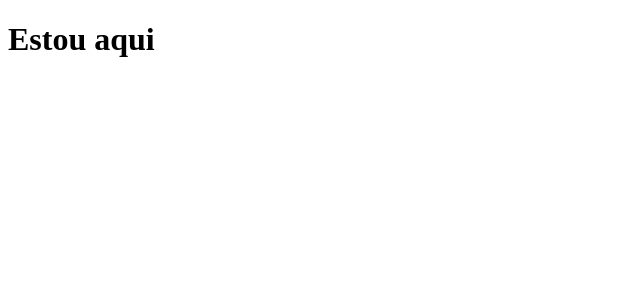
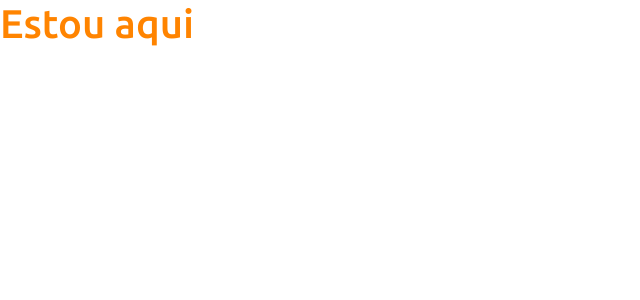
Before and after one commit to macsantosGIT/projeto-sds3, a React (Create React App) app in the folder frontend/: page / in a window 1280 px wide. Shown: the top 300 px of the page, without its empty margins (0-640 px from the left). Built offline with nearby package versions, Linux system fonts and the light colour scheme.

Commit message:
Bootstrap

```diff
--- a/frontend/package.json
+++ b/frontend/package.json
@@ -3,6 +3,7 @@
   "version": "0.1.0",
   "private": true,
   "dependencies": {
+    "@popperjs/core": "^2.10.2",
     "@testing-library/jest-dom": "^5.16.2",
     "@testing-library/react": "^12.1.4",
     "@testing-library/user-event": "^13.5.0",
@@ -10,6 +11,8 @@
     "@types/node": "^16.11.26",
     "@types/react": "^17.0.41",
     "@types/react-dom": "^17.0.14",
+    "autoprefixer": "^10.0.2",
+    "bootstrap": "^5.1.3",
     "react": "^17.0.2",
     "react-dom": "^17.0.2",
     "react-scripts": "5.0.0",
--- a/frontend/src/App.tsx
+++ b/frontend/src/App.tsx
@@ -1,7 +1,7 @@
 function App() {
   return (
     <div className="App">
-      <h1>Estou aqui</h1>
+      <h1 className="text-primary">Estou aqui</h1>
     </div>
   );
 }
--- /dev/null
+++ b/frontend/src/assets/css/styles.css
@@ -0,0 +1,32 @@
+@import url('https://fonts.googleapis.com/css2?family=Ubuntu:wght@300;400;500;700&display=swap');
+:root {
+    --color-primary: #FF8400;
+}
+
+html, body {
+    height: 100%;
+    font-family: "Ubuntu", sans-serif;
+}
+
+#root {
+    display: flex;
+    flex-direction: column;
+    height: 100%;
+}
+
+.content {
+    flex: 1 0 auto;
+}
+
+.footer {
+    flex-shrink: 0;
+    text-align: center;
+}
+
+.bg-primary {
+    background-color: var(--color-primary) !important;
+}
+
+.text-primary {
+    color: var(--color-primary) !important;
+}
--- a/frontend/src/index.tsx
+++ b/frontend/src/index.tsx
@@ -1,5 +1,7 @@
 import React from 'react';
 import ReactDOM from 'react-dom';
+import 'bootstrap/dist/css/bootstrap.css';
+import 'assets/css/styles.css'
 import App from './App';
 
 ReactDOM.render(
```
Also changed, not shown: 1 other file (tests, documents, lock files or other folders).
